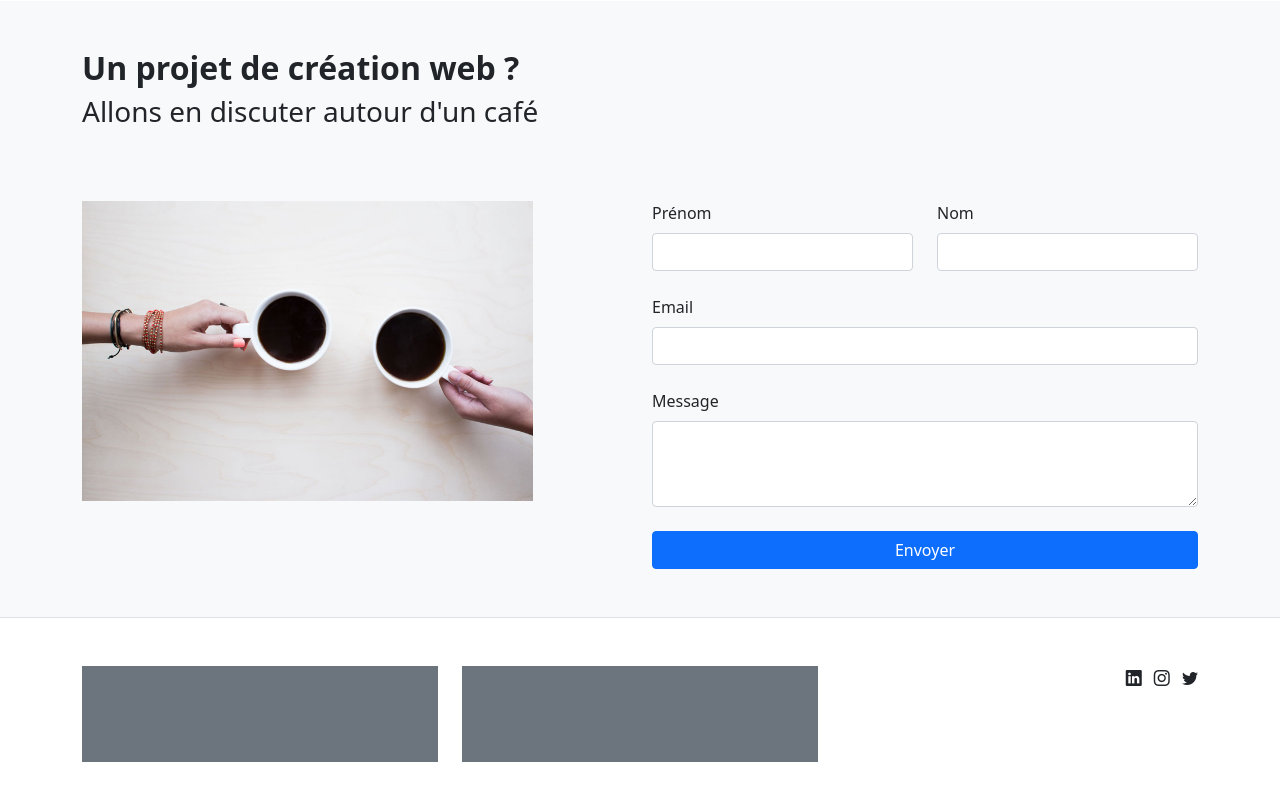
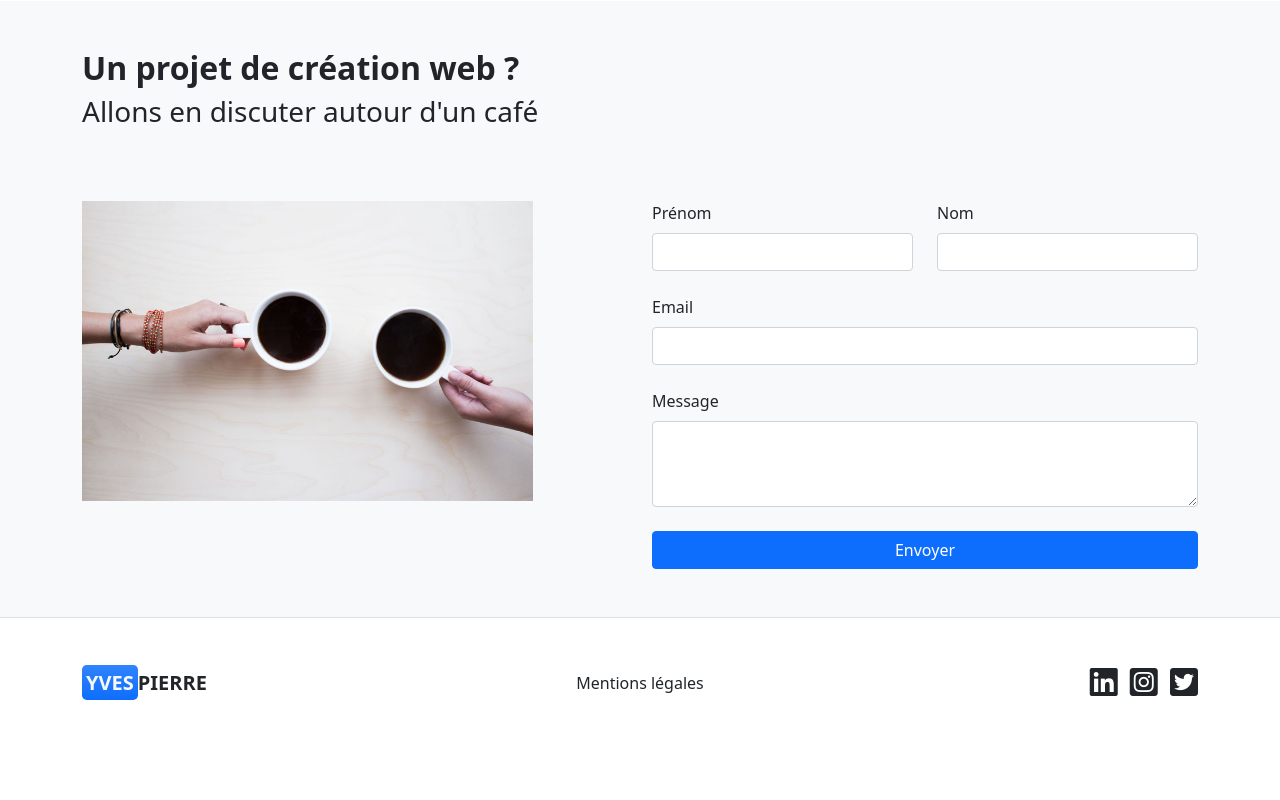
Before and after one commit to Yves91700/portfolio-bootstrap, a plain HTML site: page index.html in a window 1280 px wide. Shown: the part 2939-3739 px from the top of the page. After the commit the page ends 3687 px from the top, so only its background shows below. Drawn offline with nearby package versions, Linux system fonts and the light colour scheme.

Commit message:
structure footer

```diff
--- a/index.html
+++ b/index.html
@@ -616,18 +616,33 @@ crossorigin="anonymous" referrerpolicy="no-referrer" />
     </main>
     <footer class="border-top" >
         <div class="container py-5">
-            <div class="row gy-4">
+            <div class="row gy-4 align-items-center">
               <div class="col-12 col-md-4">
-                <div class="bg-secondary py-5"></div>
+
+                <a  class="navbar-brand text-dark text-uppercase fw-bold " href="">
+                  <span class=" bg-primary bg-gradient p-1 rounded-3 text-light" >Yves</span>PIERRE
+                </a>
+
               </div>
-              <div class="col-12 col-md-4 ">
-                <div class="bg-secondary py-5"></div>
+              <div class="col-12 col-md-4 text-md-center">
+                <ul class=" list-unstyled mb-0" >
+                  <li>
+                    <a class="text-decoration-none text-dark"> Mentions légales</a>
+                  </li>
+                </ul>
               </div>
+
               <div class="col-12 col-md-4 text-md-end ">
-                <ul class="list-inline" >
-                    <li class="list-inline-item" ><i class="bi bi-linkedin"></i></li>
-                    <li class="list-inline-item" ><i class="bi bi-instagram"></i></li>
-                    <li class="list-inline-item" ><i class="bi bi-twitter"></i></li>
+                <ul class="list-inline mb-0" >
+                    <li class="list-inline-item">
+                      <a href="#" class="text-decoration-none text-dark" ><i class="fab fa-linkedin fa-2x"></i></a>
+                    </li>
+                    <li class="list-inline-item">
+                      <a href="#" class="text-decoration-none text-dark" ><i class="fab fa-instagram-square fa-2x"></i></a>
+                    </li>
+                    <li class="list-inline-item">
+                      <a href="#" class="text-decoration-none text-dark" ><i class="fab fa-twitter-square fa-2x"></i></a>
+                    </li>
                   </ul>
               </div>
             </div>
```
